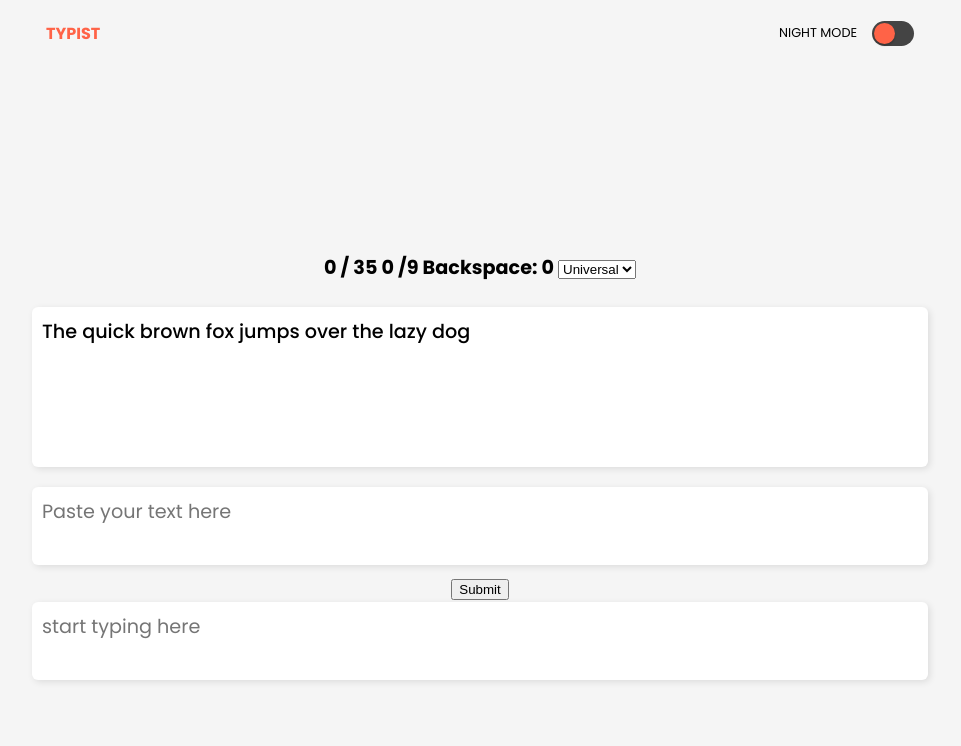
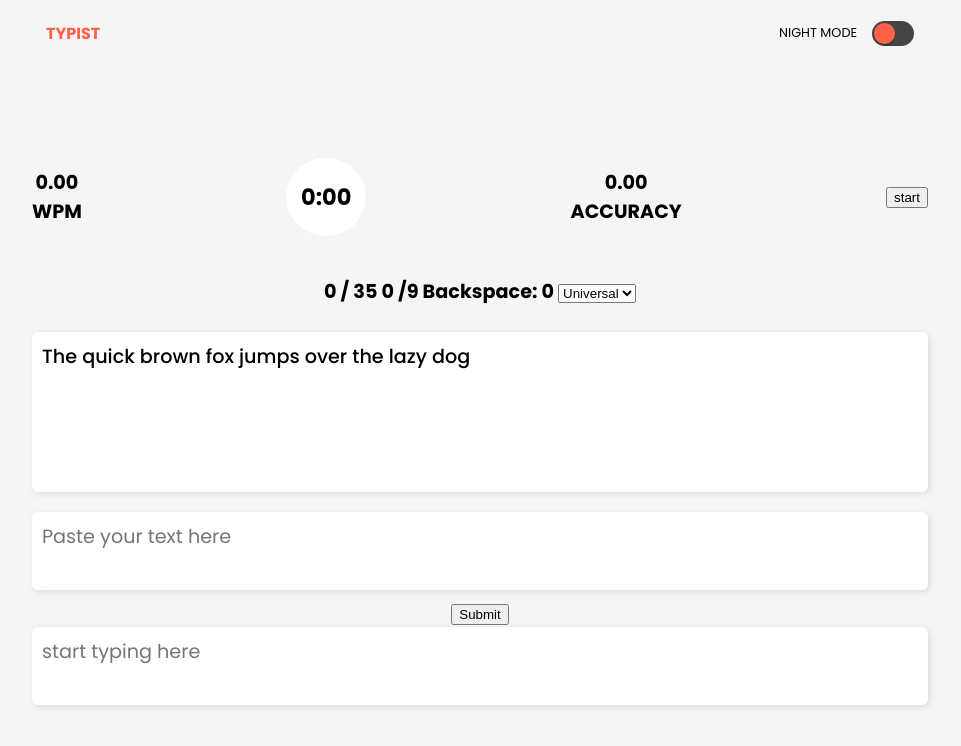
Before and after one commit to ParasArya289/Typist, a React (Create React App) app: page / in a window 1280 px wide. Shown: the top 746 px of the page, without its empty margins (160-1121 px from the left). Built offline with nearby package versions, Linux system fonts and the light colour scheme.

Commit message:
feat: dashboard with wpm timer and accuracy

```diff
--- a/src/Components/Dashboard/Dashboard.css
+++ b/src/Components/Dashboard/Dashboard.css
@@ -0,0 +1,11 @@
+.dashboard{
+    display: flex;
+    width: 70%;
+    height: fit-content;
+    align-items: center;
+    justify-content: space-between;
+    gap:10px
+}
+.timer{
+    transition: all 1s ease;
+}
--- a/src/Components/Dashboard/Dashboard.js
+++ b/src/Components/Dashboard/Dashboard.js
@@ -0,0 +1,74 @@
+import { useEffect, useState } from "react";
+import { formatTime } from "../../Utils";
+import "./Dashboard.css";
+
+export const Dashboard = ({
+  count = 0,
+  wordCount = 0,
+  totalWordsTyped,
+  totalWords,
+}) => {
+  const [wpm, setWpm] = useState(0);
+  const [timer, setTimer] = useState(0);
+  const [startTime, setStartTime] = useState(null);
+  const [startGame, setStartGame] = useState(false);
+
+  const timeElapsedMinutes = timer / 60;
+  const accuracy =(( wordCount/ totalWords.length) * 100).toFixed(2);
+  console.log(wordCount,totalWords)
+
+  useEffect(() => {
+    const interval = setInterval(() => {
+      if (startTime) {
+        setTimer((prev) => prev + 1);
+      }
+    }, 1000);
+    return () => clearInterval(interval);
+  }, [startTime]);
+
+  useEffect(() => {
+    if (startGame) {
+      setStartTime(new Date());
+    } else {
+      setStartTime(null);
+      setTimer(0);
+      setWpm(0);
+    }
+  }, [startGame]);
+  console.log(formatTime(700));
+
+  return (
+    <div className="dashboard">
+      <div>
+        <h4>
+          {(wordCount / timeElapsedMinutes || 0).toFixed(2) || 0}
+          <br />
+          WPM
+        </h4>
+      </div>
+      <div
+        className="timer"
+        style={{
+          minWidth: "80px",
+          backgroundImage: `conic-gradient(var(--accent-color),${
+            timer / (120 / 100)
+          }%,var(--primary-color) 0)`,
+          borderRadius: "50%",
+          transition: "all 10s ease",
+        }}
+      >
+        <h3>{formatTime(timer) || "0:00"}</h3>
+      </div>
+      <div>
+        <h4>
+          {accuracy}
+          <br />
+          ACCURACY
+        </h4>
+      </div>
+      <button onClick={() => setStartGame((prev) => !prev)}>
+        {startGame ? "cancel" : "start"}
+      </button>
+    </div>
+  );
+};
--- a/src/Pages/Home/Home.css
+++ b/src/Pages/Home/Home.css
@@ -6,7 +6,7 @@
   justify-content: center;
   font-weight: var(--fw-medium);
   font-size: 1.2rem;
-  color:var(--primary-text-color)
+  color: var(--primary-text-color);
 }
 .typing-section {
   width: 70%;
@@ -17,7 +17,7 @@
   resize: none;
   padding: 10px;
   font-size: inherit;
-  color:inherit;
+  color: inherit;
   border: 0;
   border-radius: 6px;
   background-color: var(--primary-color);
@@ -47,3 +47,8 @@
 .highlight {
   background-color: var(--highlight);
 }
+@media (max-width: 800px) {
+  .typing-section {
+    /* width: 90%; */
+  }
+}
--- a/src/Pages/Home/Home.js
+++ b/src/Pages/Home/Home.js
@@ -1,4 +1,5 @@
 import { useEffect, useMemo, useRef, useState } from "react";
+import { Dashboard } from "../../Components/Dashboard/Dashboard";
 import { englishToHindiMap } from "../../LangaugeMap/LangaugeMap";
 import "./Home.css";
 
@@ -204,7 +205,8 @@ export const Home = () => {
 
   return (
     <main className="home">
-      <h6>{userInput}</h6>
+      <Dashboard count={count} wordCount={wordCount} totalWordsTyped={userInput.replaceAll("\u200D","")} totalWords={toBeTyped.split(" ")}/>
+
       <h4>
         {count} / {toBeTyped.replaceAll(" ", "").length} {wordCount} /
         {toBeTyped.split(" ").length} Backspace: {backSpacePressed}{" "}
--- /dev/null
+++ b/src/Utils.js
@@ -0,0 +1,16 @@
+export const formatTime = (timeInSec) => {
+  let sec = 0;
+  let min = 0;
+  let formattedString = "0:00";
+  if (timeInSec > 1) {
+    min = Math.trunc(timeInSec / 60);
+    sec = timeInSec % 60;
+    console.log(sec);
+
+    const formattedMins = min < 10 ? `${min}` : min;
+    const formattedSeconds = sec < 10 ? `0${sec}` : sec;
+    formattedString = `${formattedMins}:${formattedSeconds}`;
+  }
+
+  return formattedString;
+};
```
